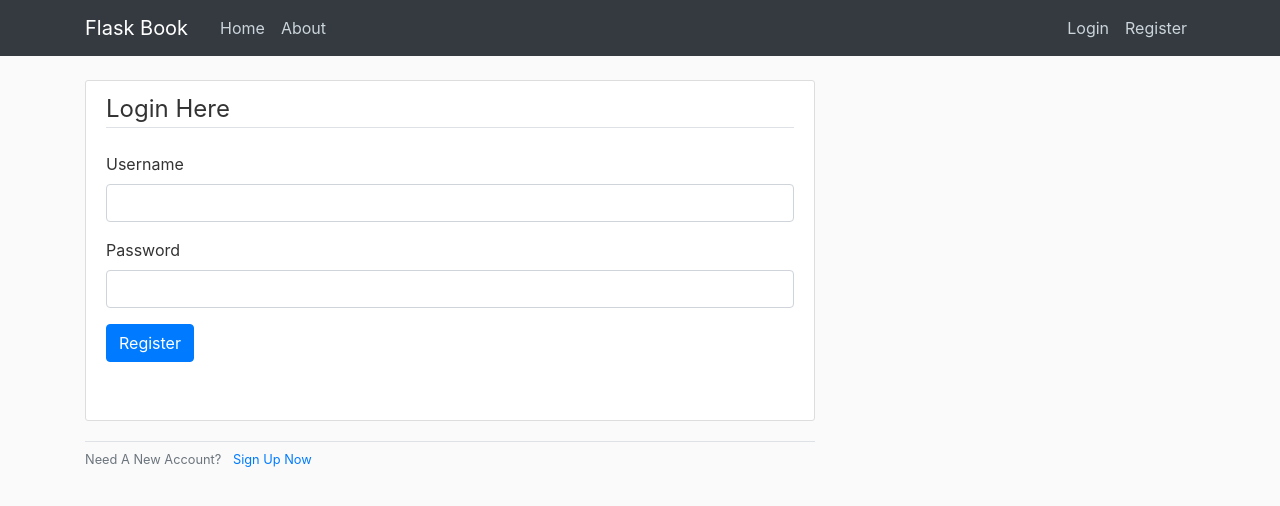
After one commit to FemiFash/FlaskBook, a Flask app: template templates/users/login.html in a window 1280 px wide. The commit adds this page. Shown: the top 506 px of the page. Run offline with Flask 2, Linux system fonts and the light colour scheme; the template is opened without the code that fills it: values that come from a table or form of the project are taken from there, others are empty; some libraries are stand-ins or nearby versions.

Commit message:
6th Commit: Created login form and login form template to successfully display the form. Form at this stage not validating user input or querying database

```diff
--- /dev/null
+++ b/templates/users/login.html
@@ -0,0 +1,28 @@
+{% extends "base.html" %}
+
+{% block title %}Login Form{% endblock %}
+
+{% block content %}
+	<div class="content-section">
+		{% from "_formhelpers.html" import render_field %}
+
+		<form method="POST" action="{{ url_for('.login') }}" role="form">
+		<!-- Note: "{{ url_for('.register') }}" is the same as "{{ url_for('user_app.register') }}"  -->
+            {{ form.hidden_tag() }}
+            <fieldset class="form-group">
+				<fieldset class="form-group">
+                 <legend class="border-bottom mb-4">Login Here</legend>
+                 <div class="form-group">
+					 {{ render_field(form.username, class='form-control') }}
+					 {{ render_field(form.password, class='form-control') }}
+					 <button type="submit" class="btn btn-primary">Register</button>
+				 </div>
+			</fieldset>
+        </form>
+    </div>
+	<div class="border-top pt-1">
+        <small class="text-muted">
+            Need A New Account? <a class="ml-2" href="{{ url_for('.register') }}">Sign Up Now</a>
+        </small>
+    </div>
+{% endblock %}
--- a/templates/users/register.html
+++ b/templates/users/register.html
@@ -28,9 +28,9 @@
                  </div>
             </fieldset>
         </form>
+    </div>
 
-    </div>
-    <div class="border-top pt-3">
+    <div class="border-top pt-1">
         <small class="text-muted">
             Already Have An Account? <a class="ml-2" href="{{ url_for('.login') }}">Sign In</a>
         </small>
--- a/users/forms.py
+++ b/users/forms.py
@@ -1,6 +1,6 @@
 # Python library packages
 from flask_wtf import Form
-from wtforms import validators, StringField, PasswordField
+from wtforms import validators, StringField, PasswordField, BooleanField
 from wtforms.fields.html5 import EmailField
 from wtforms.validators import ValidationError
 
@@ -11,23 +11,23 @@ from users.models import Users
 
 class RegisterForm(Form):
 	first_name = StringField('First Name', [
-		validators.Required(),
+		validators.DataRequired(),
 		validators.Length(max=50)
 		])
 	last_name = StringField('Last Name', [
-		validators.Required(),
+		validators.DataRequired(),
 		validators.Length(max=50)
 		])
 	username = StringField('Username', [
-		validators.Required(),
+		validators.DataRequired(),
 		validators.Length(min=2, max=20)
 		])
 	email = EmailField('Email address', [
-		validators.Required(),
+		validators.DataRequired(),
 		validators.Length(max=40)
 		])
 	password = PasswordField('New Password', [
-		validators.Required(),
+		validators.DataRequired(),
 		validators.EqualTo('confirm', message='Passwords must match'),
 		validators.Length(min=8, max=60)
 		])
@@ -40,3 +40,14 @@ class RegisterForm(Form):
 	def validate_email(form, field):
 		if Users.query.filter_by(email=field.data).first():
 			raise ValidationError("Email is already in use. Please choose a different one.")
+
+class LoginForm(Form):
+	username = StringField('Username', [
+		validators.DataRequired(),
+		validators.Length(min=2, max=20)
+		])
+	password = PasswordField('Password', [
+		validators.DataRequired(),
+		validators.Length(min=8, max=60)
+		])
+	remember = BooleanField('Remember Me')
```
Also changed, not shown: users/views.py (+6 -4 lines), 2 other files.
